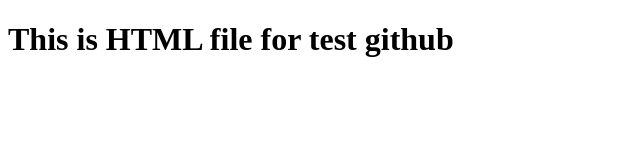
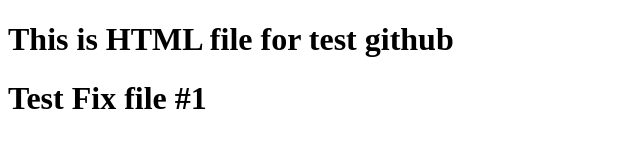
Before and after one commit to Taweepat/BornToDev-TestGit, a plain HTML site: page index.html in a window 1280 px wide. Shown: the whole page, without its empty margins (0-640 px from the left). Drawn offline with Linux system fonts and the light colour scheme.

Commit message:
add h1 text 1 row

```diff
--- a/index.html
+++ b/index.html
@@ -5,5 +5,6 @@
     </head>
     <body>
         <H1>This is HTML file for test github</H1>
+        <H1>Test Fix file #1</H1>
     </body>
 </html>
```
